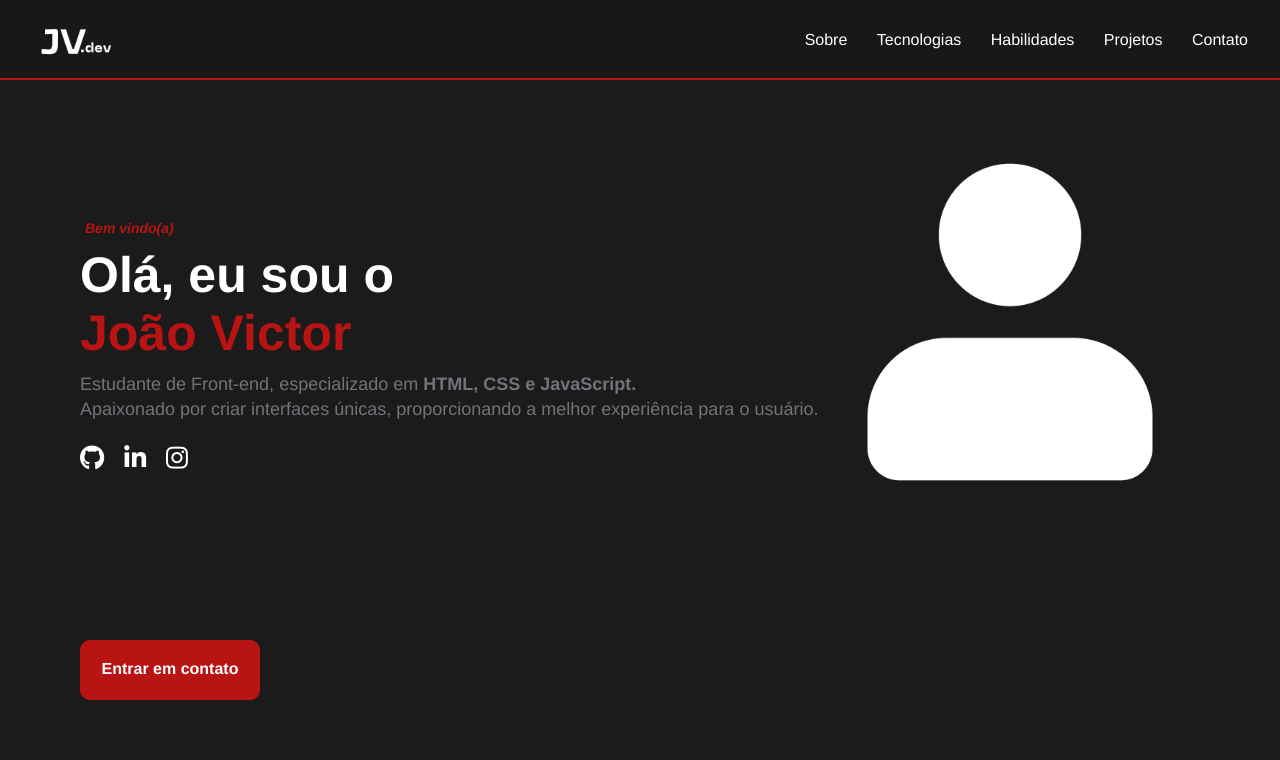
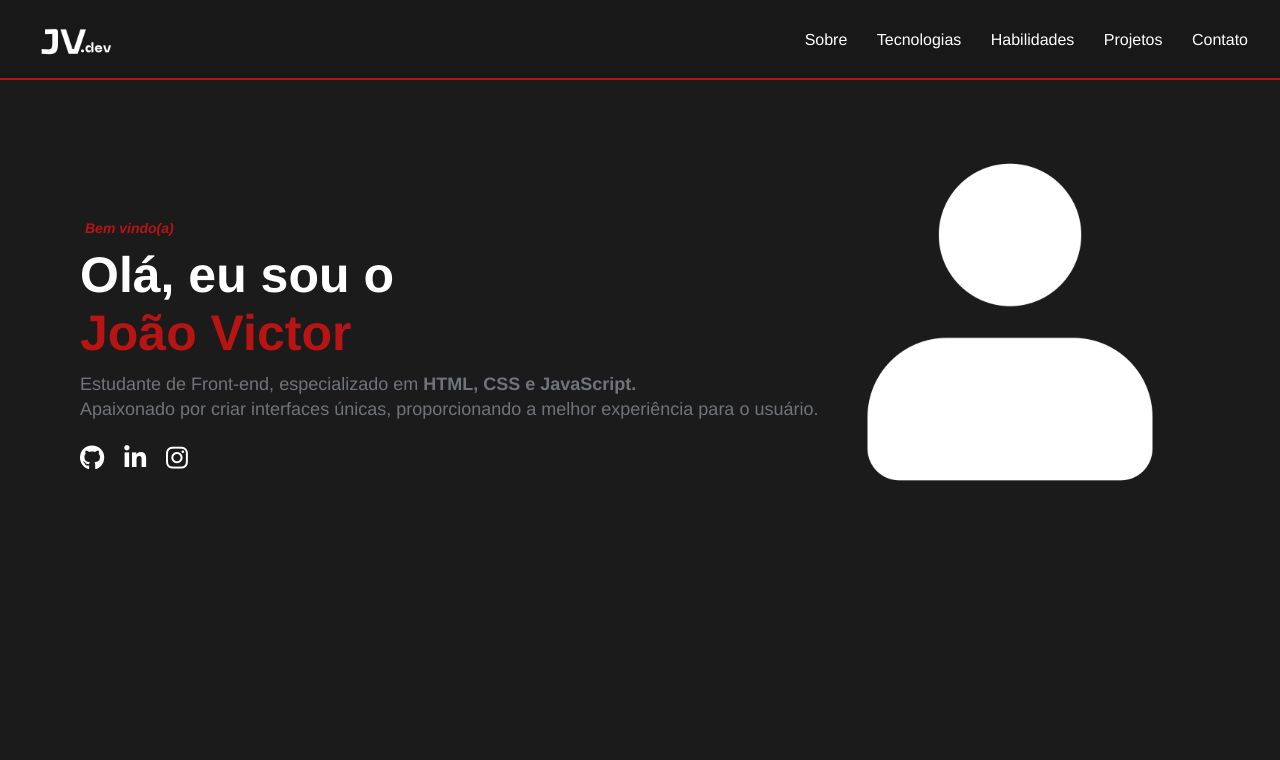
Before and after one commit to Jvzindev/meu-portfolio, a plain HTML site: page index.html in a window 1280 px wide. Shown: the top 760 px of the page. Drawn offline with Linux system fonts and the light colour scheme.

Commit message:
Update index.html

```diff
--- a/index.html
+++ b/index.html
@@ -62,9 +62,6 @@
                             </a>
                         </li>
                     </ul>
-                    <div class="btn">
-                        <a href="#" class="btn-main">Entrar em contato</a>
-                    </div>
                 </div>
                 <div class="about-container" id="about">
                     <h2>Sobre mim</h2>
```
